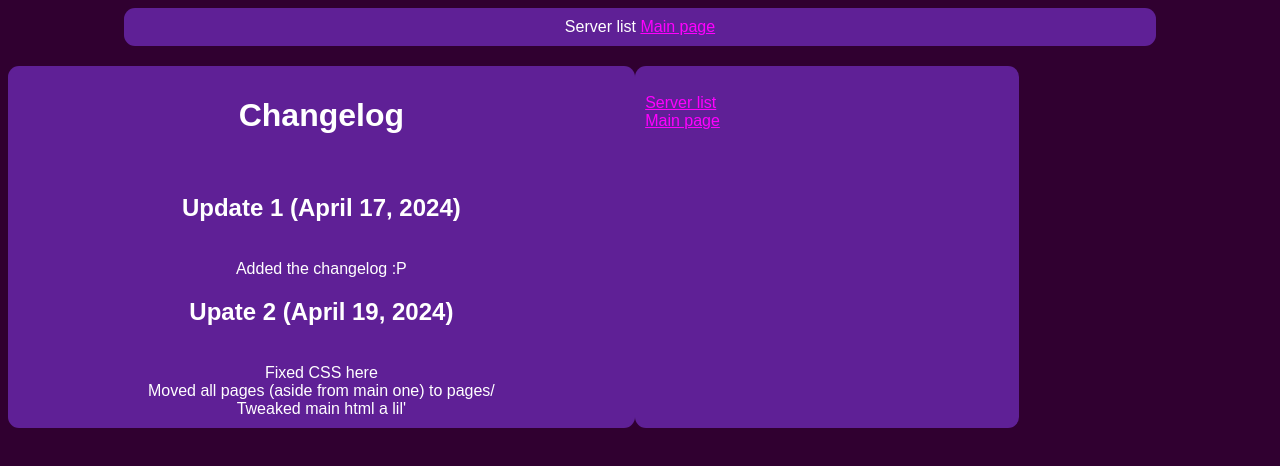
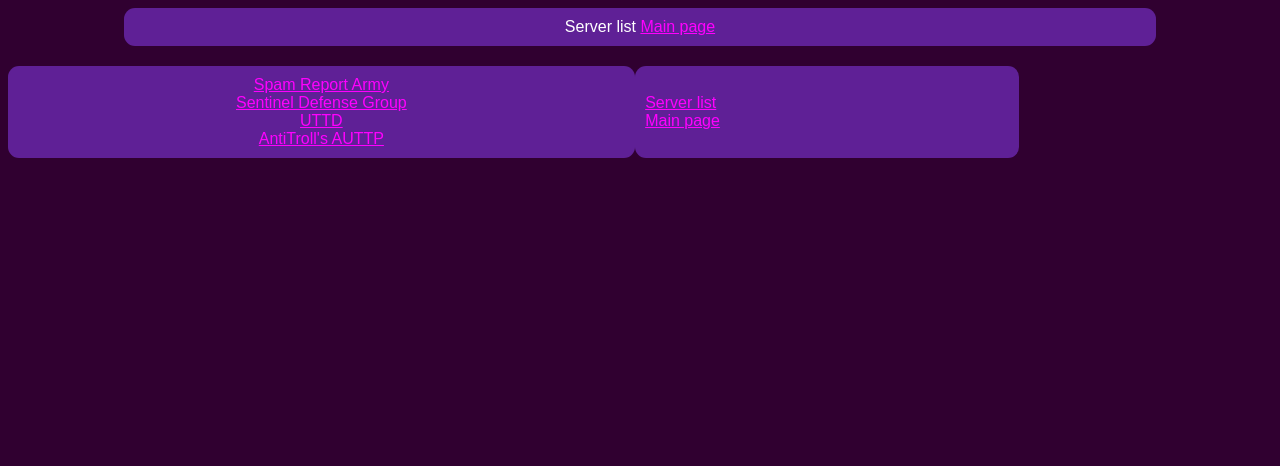
Before and after one commit to purpltsu/purplsoosh.github.io, a plain HTML site: page pages/servers/index.html in a window 1280 px wide. Drawn offline with Linux system fonts and the light colour scheme.

Commit message:
⚠ Dumbass alert ⚠

```diff
--- a/pages/servers/index.html
+++ b/pages/servers/index.html
@@ -15,14 +15,10 @@
     <div class="sections">
       <div class="sectionLeft">
 	  <center>
-		  <h1>Changelog</h1><br>
-      <h2>Update 1 (April 17, 2024)</h2><br>
-      Added the changelog :P<br>
-		  <h2>Upate 2 (April 19, 2024)</h2><br>
-		Fixed CSS here<br>
-		Moved all pages (aside from main one) to pages/<br>
-		Tweaked main html a lil'<br>
-		</center>
+		 <a href="https://bit.ly/spamreportarmy">Spam Report Army</a><br>
+		<a href="https://discord.gg/j2KQU7kGzJ">Sentinel Defense Group</a><br>
+		<a href="https://discord.gg/tQBbJNyCQ9">UTTD</a><br>
+		<a href="https://discord.gg/auttp">AntiTroll's AUTTP</a><br>
       </div>
       <div class="sectionRight">
 	      <marquee scrollspeed="8">Other pages!</marquee>
```
